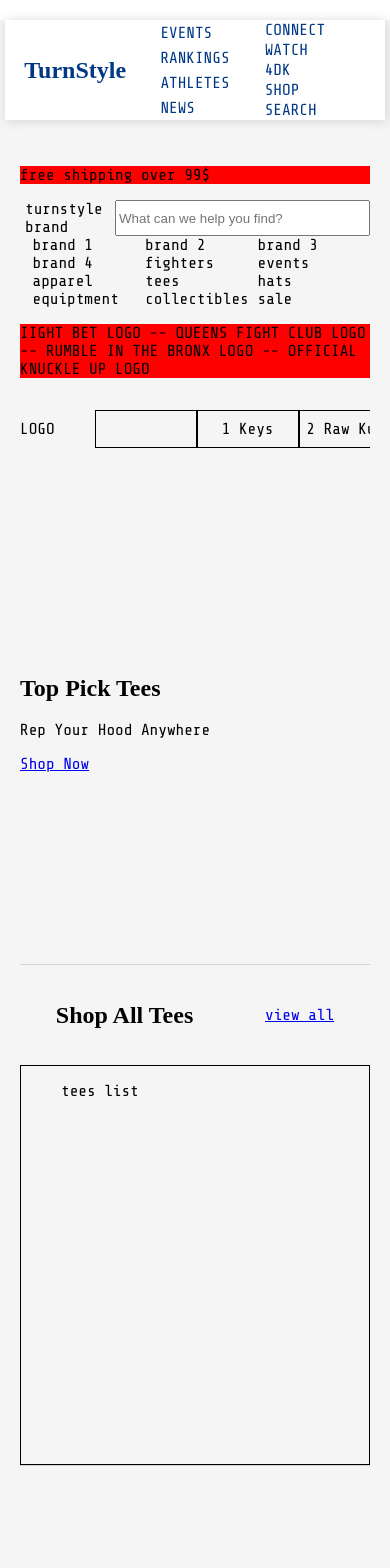
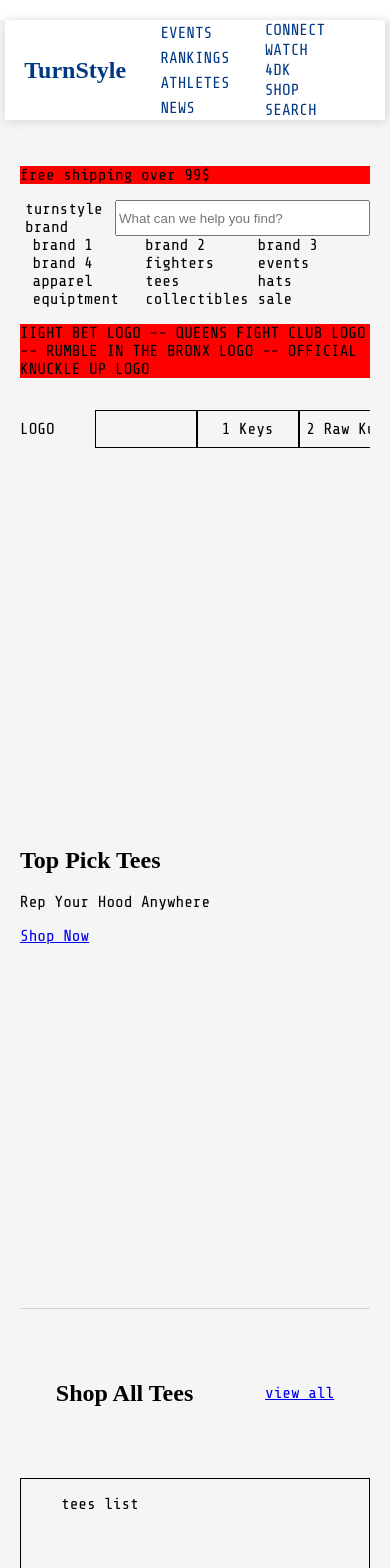
Before and after one commit to AdantaGriffin/fight, a React (Vite) app: page /shop in a window 390 px wide. Shown: the top 1568 px of the page. Built offline with nearby package versions, Linux system fonts and the light colour scheme; a web font is replaced by a local one.

Commit message:
updated mobile vh

```diff
--- a/src/Components/Pages/Shop/shop.module.scss
+++ b/src/Components/Pages/Shop/shop.module.scss
@@ -5,6 +5,9 @@
     .gearList{
         grid-template-columns: 1fr !important;
         gap: 10px;
+    }
+    .topPicks, .allTees, .collectibles, .trending, .topPicksBranding, .gear, .tickets, .replica, .official{
+        height: 100vh !important;
     }
 }
 
```
